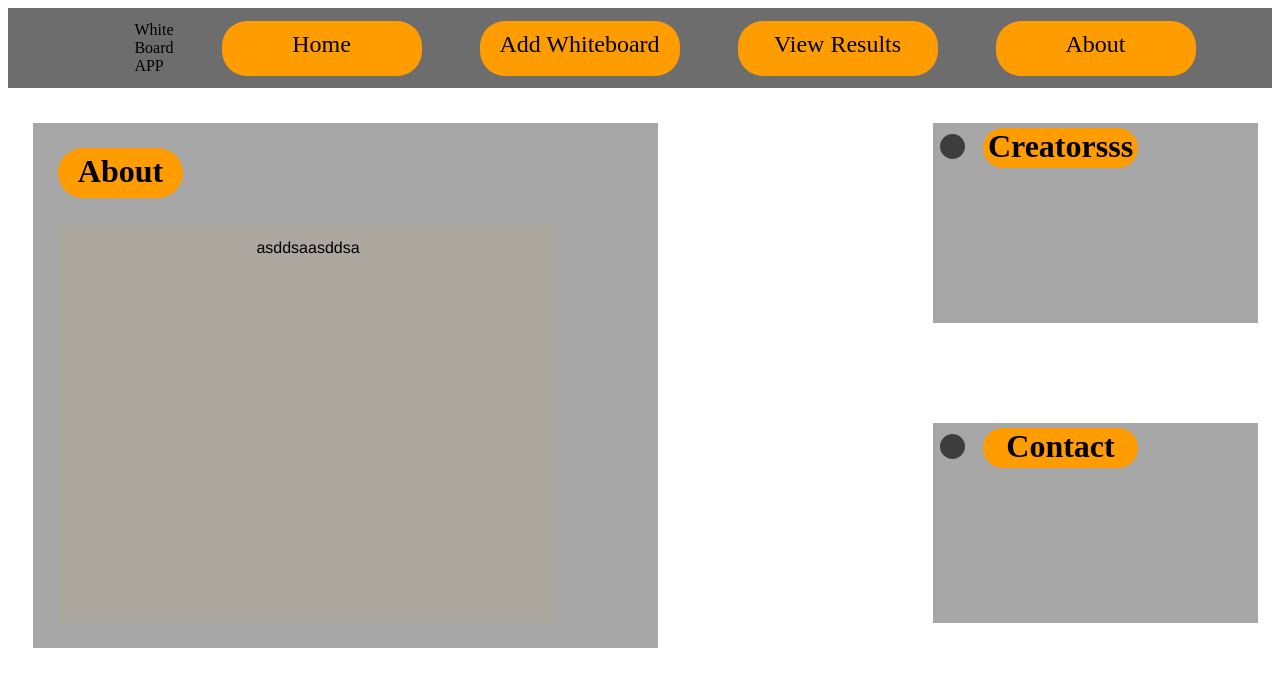
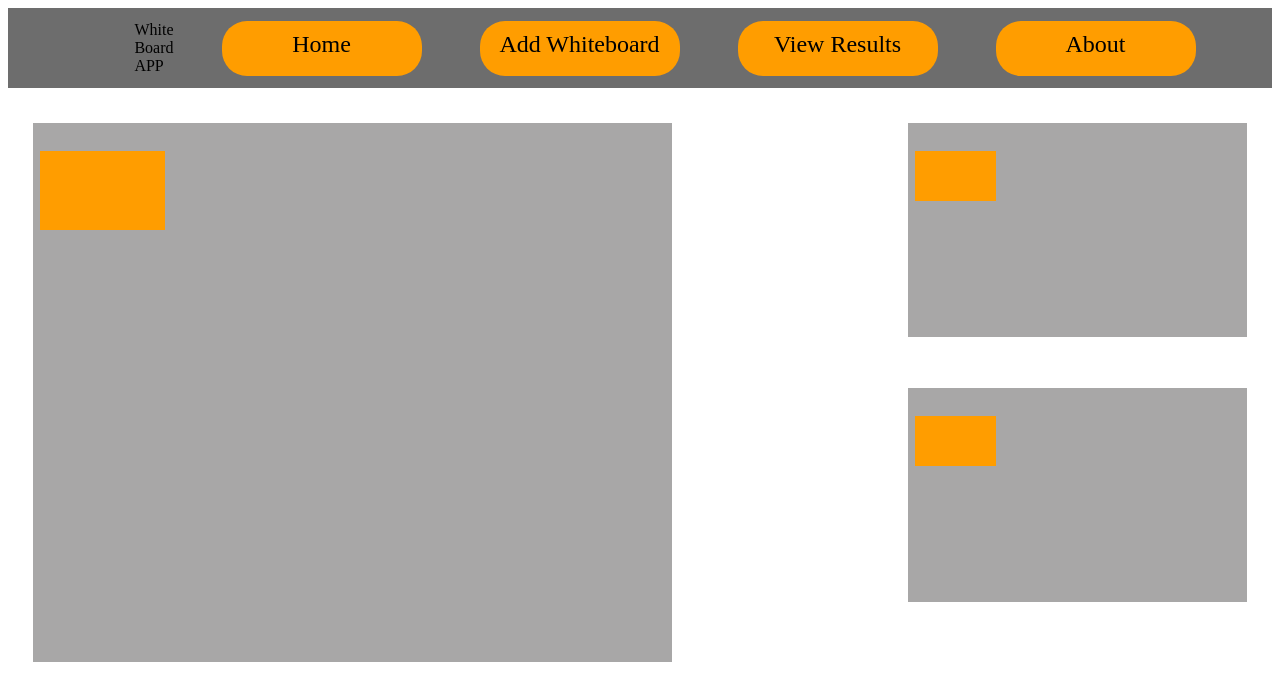
Before and after one commit to koolkat254/WhiteBoardApp, a React (Create React App) app: page /about in a window 1280 px wide. Shown: the top 700 px of the page. Built offline with nearby package versions, Linux system fonts and the light colour scheme.

Commit message:
homepage
homepage

```diff
--- a/package.json
+++ b/package.json
@@ -9,7 +9,7 @@
     "react": "^17.0.2",
     "react-dom": "^17.0.2",
     "react-router-dom": "^6.2.2",
-    "react-scripts": "5.0.0",
+    "react-scripts": "^2.1.3",
     "web-vitals": "^2.1.4"
   },
   "scripts": {
--- a/src/App.js
+++ b/src/App.js
@@ -1,3 +1,4 @@
+import React, { Component }  from 'react';
 import './App.css';
 import { Route, Routes} from 'react-router-dom'
 import HomePage from './pages/HomePage'
--- a/src/components/WhiteboardItem.js
+++ b/src/components/WhiteboardItem.js
@@ -0,0 +1,24 @@
+import React from 'react';
+import classes from './WhiteboardItem.module.css';
+
+const WhiteboardItem = (props) => {
+  return (
+    <div className={classes.container}>
+    <li className={classes.item}>
+        <div className={classes.image}>
+          <img src={props.image} alt={props.title} />
+        </div>
+        <div className={classes.content}>
+          <h3>{props.title}</h3>
+          <address>{props.address}</address>
+          <p>{props.description}</p>
+        </div>
+        <div className={classes.actions}>
+          <button>To Favorites</button>
+        </div>
+  </li>
+  </div>
+  )
+}
+
+export default WhiteboardItem
--- /dev/null
+++ b/src/components/WhiteboardItem.module.css
@@ -0,0 +1,54 @@
+
+.item {
+    margin: 1rem 0;
+    background-color: white;
+    border-radius: 6px;
+    box-shadow: 0 2px 8px rgba(0, 0, 0, 0.2);
+    display: flex;
+    align-items: center;
+    justify-content: center;
+    padding: 20px;
+  }
+
+  .image {
+    width: 100%;
+    height: 20rem;
+    overflow: hidden;
+    border-top-right-radius: 6px;
+    border-top-left-radius: 6px;
+  }
+
+  .image img {
+    width: 100%;
+    object-fit: cover;
+  }
+
+  .content {
+    text-align: center;
+    padding: 1rem;
+  }
+
+  .content h3 {
+    font-size: 1.25rem;
+    color: #2c292b;
+  }
+
+  .actions {
+    padding: 1.5rem;
+    text-align: center;
+  }
+
+  .actions button {
+    font: inherit;
+    cursor: pointer;
+    color: #77002e;
+    border: 1px solid #77002e;
+    background-color: transparent;
+    padding: 0.5rem 1.5rem;
+    border-radius: 4px;
+  }
+
+  .actions button:hover,
+  .actions button:active {
+    background-color: #ffe2ed;
+  }
--- a/src/components/WhiteboardList.js
+++ b/src/components/WhiteboardList.js
@@ -0,0 +1,24 @@
+import React from 'react'
+import WhiteboardItem from './WhiteboardItem';
+import classes from './WhiteboardList.module.css';
+
+const WhiteboardList = (props) => {
+  return (
+    <div className={classes.container}>
+    <ul className={classes.list}>
+    {props.whiteboards.map((whiteboard) => (
+      <WhiteboardItem
+        key={whiteboard.id}
+        id={whiteboard.id}
+        image={whiteboard.image}
+        title={whiteboard.title}
+        address={whiteboard.address}
+        description={whiteboard.description}
+      />
+    ))}
+  </ul>
+  </div>
+  )
+}
+
+export default WhiteboardList
--- /dev/null
+++ b/src/components/WhiteboardList.module.css
@@ -0,0 +1,15 @@
+
+.list {
+    list-style: none;
+    padding: 0;
+    margin: 20px;
+    align-items: center;
+    align-self: center;
+    justify-content: center;
+    background-color:#fff;
+    display:grid;
+    grid-template-columns: 50% 50%;
+    grid-row: auto auto;
+    grid-column-gap: 20px;
+    grid-row-gap: 20px;
+  }
--- a/src/pages/AboutPage.js
+++ b/src/pages/AboutPage.js
@@ -2,23 +2,16 @@ import React from 'react'
 import styles from './AboutPage.module.css';
 const AboutPage = () => {
   return (
-    <div>
-    <div className={styles.box}>
-      <div className={styles.boxtxt}>
-        <h1>About</h1>
+    <div className={styles.container}>
+      <div className={styles.aboutbox}>
+      <h1></h1>
       </div>
-      <div className={styles.prg}>
-        <p className={styles.prgdsg}>asddsaasddsa</p>
+      <div className={styles.creatorsbox}>
+        <h1></h1>
       </div>
-      <div className={styles.creators}>
-      <span class={styles.dot1}></span>
-      <h1>Creatorsss</h1>
+      <div className={styles.contactsbox}>
+        <h1></h1>
       </div>
-      <div className={styles.contact}>
-      <span class={styles.dot2}></span>
-      <h1>Contact</h1>
-      </div>
-    </div>
     </div>
   )
 }
--- a/src/pages/AboutPage.module.css
+++ b/src/pages/AboutPage.module.css
@@ -1,107 +1,84 @@
-.box {
+.conatiner{
+    position: relative;
+    margin: 0%;
+    padding: 0%;
+}
+
+.aboutbox {
     background-color: rgb(168, 167, 167);
     width: 625px;
     height: 525px;
     margin-top: 35px;
     margin-left: 25px;
+    padding: 7px;
+    position: absolute;
 }
 
-.boxtxt{
+.aboutbox h1 {
+
+    width: 20%;
+    height: 15%;
     background-color: #ff9d00;
-    width: 125px;
-    height: 50px;
-    position: absolute;
-    margin-top: 25px;
-    margin-left: 25px;
-    border-radius: 25px;
+    display: block;
+    text-align: center;
 }
 
-.boxtxt h1 {
+.aboutbox p {
 
-    display: block;
     text-align: center;
-    margin: auto;
-    padding-top: 5px;
 }
 
-.prg {
-    background-color: #aca79f;
-    width: 500px;
-    height: 400px;
-    position: absolute;
-    margin-left: 25px;
-    margin-top: 100px;
+.creatorsbox {
 
-}
-
-.prgdsg {
-    text-align: center;
-    text-decoration: none;
-    font-family: 'Franklin Gothic Medium', 'Arial Narrow', Arial, sans-serif;
-}
-
-.creators {
     background-color: rgb(168, 167, 167);
     width: 325px;
     height: 200px;
+    margin-top: 35px;
+    margin-left: 900px;
     position: absolute;
-    margin-left: 900px;
+    padding: 7px;
+
 
 }
+.creatorsbox h1 {
 
-.dot1 {
-    height: 25px;
-  width: 25px;
-  background-color: rgb(61, 61, 61);
-  border-radius: 50%;
-  display: inline-block;
-  margin: auto;
-  margin-top: 11px;
-  margin-left: 7px;
-  position: absolute;
+    width: 25%;
+    height: 25%;
+    background-color: #ff9d00;
+    display: block;
+    text-align: center;
 }
 
-.creators h1 {
-    margin: auto;
-    display: block;
-    text-align: center;
-    margin-top: 5px;
-    background-color: #ff9d00;
-    width: 155px;
-    height: 40px;
-    margin-left: 50px;
-    border-radius: 25px;
-}
 
-.dot2 {
-  height: 25px;
-  width: 25px;
-  background-color: rgb(61, 61, 61);
-  border-radius: 50%;
-  display: inline-block;
-  margin: auto;
-  margin-top: 11px;
-  margin-left: 7px;
-  position: absolute;
-}
 
-.contact {
+.contactsbox {
     background-color: rgb(168, 167, 167);
     width: 325px;
     height: 200px;
     position: absolute;
     margin-left: 900px;
     margin-top: 300px;
+    padding: 7px;
 }
 
-.contact h1 {
-    margin: auto;
+.contactsbox h1 {
+    width: 25%;
+    height: 25%;
+    background-color: #ff9d00;
     display: block;
     text-align: center;
-    margin-top: 5px;
-    background-color: #ff9d00;
-    width: 155px;
-    height: 40px;
-    margin-left: 50px;
-    border-radius: 25px;
 }
+
+@media screen and (max-width: 500px){
+
+    .aboutbox {
+        background-color: rgb(168, 167, 167);
+        width: 625px;
+        height: 100px;
+        margin-top: 35px;
+        margin-left: 25px;
+        padding: 7px;
+        position: absolute;
+    }
+
+}
--- a/src/pages/HomePage.js
+++ b/src/pages/HomePage.js
@@ -1,8 +1,50 @@
 import React from 'react'
+import WhiteboardList from '../components/WhiteboardList';
+
+const DUMMY_DATA = [
+    {
+      id: 'm1',
+      title: 'This is a first meetup',
+      image:
+        'https://upload.wikimedia.org/wikipedia/commons/thumb/d/d3/Stadtbild_M%C3%BCnchen.jpg/2560px-Stadtbild_M%C3%BCnchen.jpg',
+      address: 'Meetupstreet 5, 12345 Meetup City',
+      description:
+        'This is a first, amazing meetup which you definitely should not miss. It will be a lot of fun!',
+    },
+    {
+      id: 'm2',
+      title: 'This is a second meetup',
+      image:
+        'https://upload.wikimedia.org/wikipedia/commons/thumb/d/d3/Stadtbild_M%C3%BCnchen.jpg/2560px-Stadtbild_M%C3%BCnchen.jpg',
+      address: 'Meetupstreet 5, 12345 Meetup City',
+      description:
+        'This is a first, amazing meetup which you definitely should not miss. It will be a lot of fun!',
+    },
+    {
+      id: 'm3',
+      title: 'This is a first meetup',
+      image:
+        'https://upload.wikimedia.org/wikipedia/commons/thumb/d/d3/Stadtbild_M%C3%BCnchen.jpg/2560px-Stadtbild_M%C3%BCnchen.jpg',
+      address: 'Meetupstreet 5, 12345 Meetup City',
+      description:
+        'This is a first, amazing meetup which you definitely should not miss. It will be a lot of fun!',
+    },
+    {
+      id: 'm4',
+      title: 'This is a second meetup',
+      image:
+        'https://upload.wikimedia.org/wikipedia/commons/thumb/d/d3/Stadtbild_M%C3%BCnchen.jpg/2560px-Stadtbild_M%C3%BCnchen.jpg',
+      address: 'Meetupstreet 5, 12345 Meetup City',
+      description:
+        'This is a first, amazing meetup which you definitely should not miss. It will be a lot of fun!',
+    },
+  ];
 
 const HomePage = () => {
   return (
-    <div>HomePage</div>
+    <div>
+      <WhiteboardList whiteboards={DUMMY_DATA}></WhiteboardList>
+    </div>
   )
 }
 
```
Also changed, not shown: 1 other file (tests, documents, lock files or other folders).
